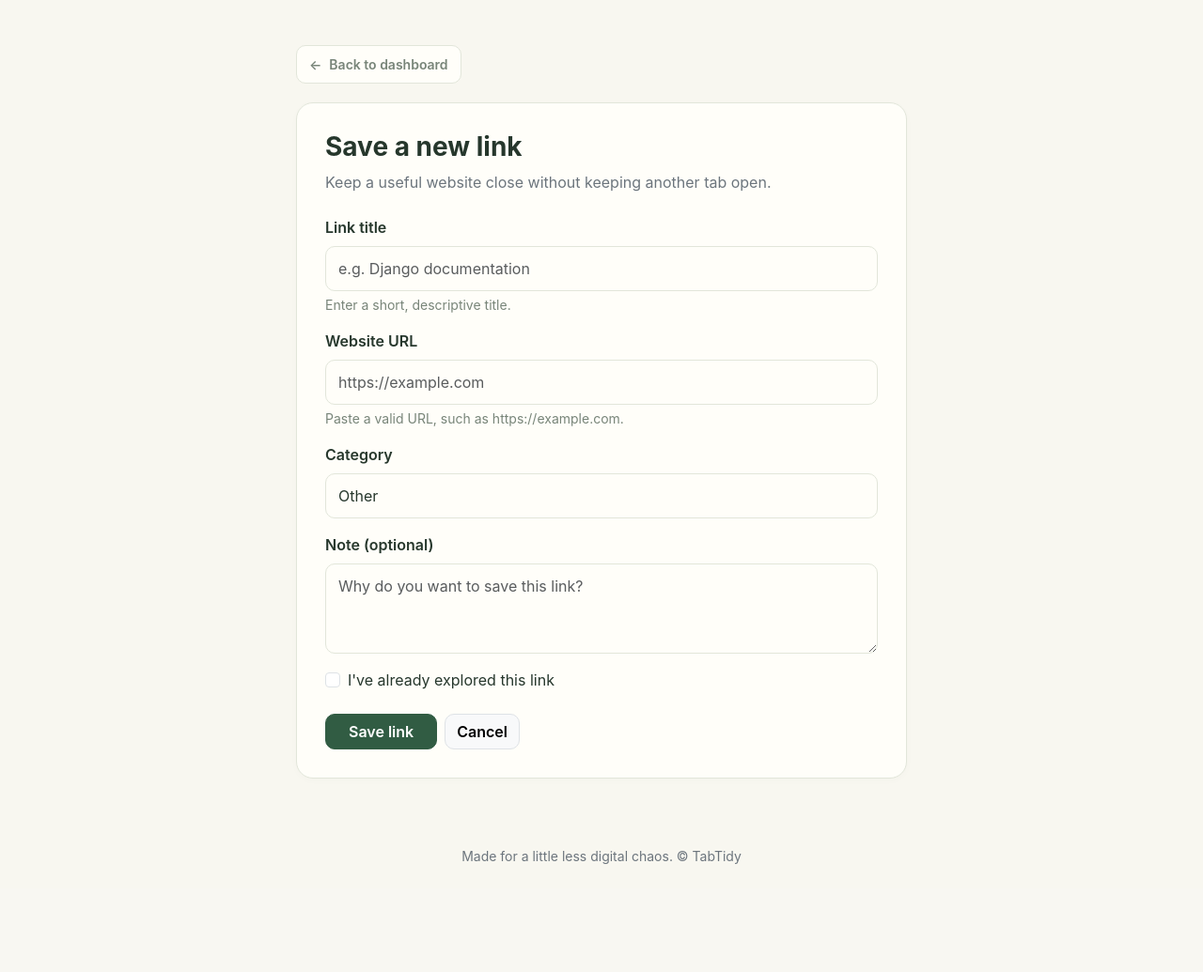
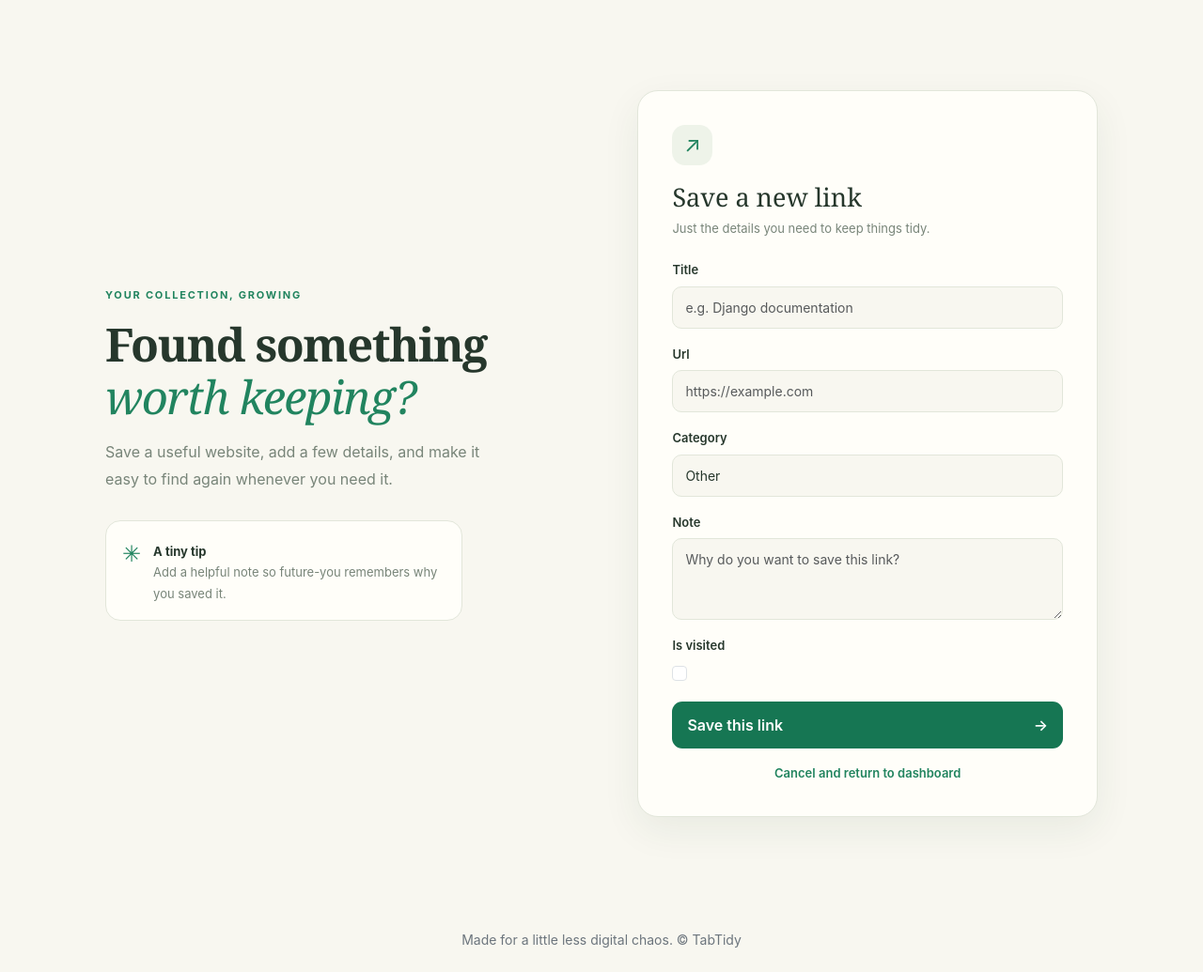
Before and after one commit to garimaa00/tabtidy, a Django app: page /add/ in a window 1280 px wide. Shown: the part 86-1121 px from the top of the page at 94% size. Before the commit the page ends 1006 px from the top, so only its background shows below. Run offline with Django 5.2, Linux system fonts and the light colour scheme; the visitor is signed in with stand-in values (Sample User, id 1).

Commit message:
Update UI

```diff
--- a/links/templates/links/link_form.html
+++ b/links/templates/links/link_form.html
@@ -1,116 +1,60 @@
 
 {% extends 'links/base.html' %}
 
-{% block title %}{{ page_title }} | TabTidy{% endblock %}
+{% block title %}{% if object or link %}Edit link{% else %}Save a link{% endif %} | TabTidy{% endblock %}
 
 {% block content %}
+<div class="editor-layout">
+    <section class="editor-intro">
+        <span class="eyebrow">YOUR COLLECTION, GROWING</span>
 
-<div class="form-wrapper mx-auto">
-    <a href="{% url 'link_list' %}" class="back-link">
-        <span aria-hidden="true">←</span>
-        <span>Back to dashboard</span>
-    </a>
+        <h1>{% if object or link %}Give this link a <em>little refresh.</em>{% else %}Found something <em>worth keeping?</em>{% endif %}</h1>
 
-    <div class="form-card mt-3">
-        <h1 class="h3 fw-bold mb-2">{{ page_title }}</h1>
-        <p class="text-secondary mb-4">
-            Keep a useful website close without keeping another tab open.
-        </p>
+        <p>Save a useful website, add a few details, and make it easy to find again whenever you need it.</p>
 
-        <form method="post" id="link-form" novalidate>
+        <div class="editor-tip">
+            <span>✳</span>
+            <p><strong>A tiny tip</strong><br>
+            Add a helpful note so future-you remembers why you saved it.</p>
+        </div>
+    </section>
+
+    <section class="form-card link-form-card">
+        <div class="form-heading">
+            <span class="form-symbol">↗</span>
+            <h2>{% if object or link %}Edit your link{% else %}Save a new link{% endif %}</h2>
+            <p>Just the details you need to keep things tidy.</p>
+        </div>
+
+        <form method="post" class="tidy-form">
             {% csrf_token %}
 
             {% if form.non_field_errors %}
-                <div class="alert alert-danger">
-                    {{ form.non_field_errors }}
-                </div>
+                <div class="form-alert">{{ form.non_field_errors }}</div>
             {% endif %}
 
-            <div class="mb-3">
-                <label for="{{ form.title.id_for_label }}"
-                       class="form-label fw-semibold">
-                    Link title
-                </label>
+            {% for field in form %}
+                <div class="tidy-field">
+                    <label for="{{ field.id_for_label }}">{{ field.label }}</label>
+                    {{ field }}
 
-                {{ form.title }}
+                    {% if field.help_text %}
+                        <small class="field-help">{{ field.help_text }}</small>
+                    {% endif %}
 
-                <div id="title-message" class="form-text" aria-live="polite">
-                    Enter a short, descriptive title.
+                    {% for error in field.errors %}
+                        <small class="field-error">{{ error }}</small>
+                    {% endfor %}
                 </div>
+            {% endfor %}
 
-                {% for error in form.title.errors %}
-                    <div class="text-danger small mt-1">{{ error }}</div>
-                {% endfor %}
-            </div>
+            <button type="submit" class="form-submit">
+                {% if object or link %}Save changes{% else %}Save this link{% endif %}
+                <span>→</span>
+            </button>
 
-            <div class="mb-3">
-                <label for="{{ form.url.id_for_label }}"
-                       class="form-label fw-semibold">
-                    Website URL
-                </label>
-
-                {{ form.url }}
-
-                <div id="url-message" class="form-text">
-                    Paste a valid URL, such as https://example.com.
-                </div>
-
-                {% for error in form.url.errors %}
-                    <div class="text-danger small mt-1">{{ error }}</div>
-                {% endfor %}
-            </div>
-
-            <div class="mb-3">
-                <label for="{{ form.category.id_for_label }}"
-                       class="form-label fw-semibold">
-                    Category
-                </label>
-
-                {{ form.category }}
-
-                {% for error in form.category.errors %}
-                    <div class="text-danger small mt-1">{{ error }}</div>
-                {% endfor %}
-            </div>
-
-            <div class="mb-3">
-                <label for="{{ form.note.id_for_label }}"
-                       class="form-label fw-semibold">
-                    Note (optional)
-                </label>
-
-                {{ form.note }}
-
-                {% for error in form.note.errors %}
-                    <div class="text-danger small mt-1">{{ error }}</div>
-                {% endfor %}
-            </div>
-
-            <div class="form-check mb-4">
-                {{ form.is_visited }}
-
-                <label class="form-check-label"
-                       for="{{ form.is_visited.id_for_label }}">
-                    I've already explored this link
-                </label>
-
-                {% for error in form.is_visited.errors %}
-                    <div class="text-danger small mt-1">{{ error }}</div>
-                {% endfor %}
-            </div>
-
-            <div class="d-flex gap-2">
-                <button type="submit" class="btn btn-primary px-4">
-                    Save link
-                </button>
-
-                <a href="{% url 'link_list' %}"
-                   class="btn btn-light border">
-                    Cancel
-                </a>
-            </div>
+            <a href="{% url 'link_list' %}" class="form-cancel">Cancel and return to dashboard</a>
         </form>
-    </div>
+    </section>
 </div>
-
 {% endblock %}
--- a/static/css/style.css
+++ b/static/css/style.css
@@ -46,8 +46,6 @@ a {
     color: var(--text);
 }
 
-/* Navbar */
-
 .navbar {
     background: var(--surface);
     border-bottom: 1px solid var(--border);
@@ -85,8 +83,6 @@ a {
 .navbar .nav-link.active {
     color: var(--accent);
 }
-
-/* Buttons */
 
 .btn {
     border-radius: 10px;
@@ -126,8 +122,6 @@ a {
 .text-primary {
     color: var(--accent) !important;
 }
-
-/* Main cards */
 
 .stat-card,
 .link-card,
@@ -174,8 +168,6 @@ a {
     background: var(--surface);
 }
 
-/* Category labels */
-
 .category-badge {
     display: inline-flex;
     align-items: center;
@@ -189,8 +181,6 @@ a {
     letter-spacing: 0.1px;
 }
 
-/* Website links */
-
 .link-url {
     color: var(--accent);
     font-size: 13px;
@@ -202,8 +192,6 @@ a {
     color: var(--accent-dark);
     text-decoration: underline;
 }
-
-/* Progress indicators */
 
 .progress {
     height: 9px;
@@ -223,8 +211,6 @@ a {
     font-weight: 800;
     letter-spacing: -0.8px;
 }
-
-/* Exploration chart */
 
 .exploration-chart {
     display: flex;
@@ -321,8 +307,6 @@ a {
     background: #9aab91;
 }
 
-/* Back navigation */
-
 .back-link {
     display: inline-flex;
     align-items: center;
@@ -344,7 +328,6 @@ a {
     transform: translateX(-2px);
 }
 
-/* Add and edit forms */
 
 .form-wrapper {
     max-width: 650px;
@@ -387,8 +370,6 @@ a {
     font-size: 13px;
 }
 
-/* Soft validation */
-
 .form-control.is-invalid,
 .form-select.is-invalid,
 .form-card input.is-invalid,
@@ -412,8 +393,6 @@ a {
     color: #4d8558 !important;
 }
 
-/* Empty state */
-
 .empty-state {
     padding: 60px 20px;
     border: 1px dashed #c4d0bc;
@@ -433,8 +412,6 @@ a {
     color: var(--accent);
     font-size: 26px;
 }
-
-/* Login and registration */
 
 .auth-page {
     display: flex;
@@ -554,8 +531,6 @@ a {
     font-weight: 700;
 }
 
-/* Dark mode surfaces */
-
 :root[data-theme="dark"] .navbar,
 :root[data-theme="dark"] .card,
 :root[data-theme="dark"] .dropdown-menu,
@@ -625,8 +600,6 @@ a {
     color: var(--text);
 }
 
-/* Responsive */
-
 @media (max-width: 576px) {
     .stat-card,
     .link-card,
@@ -672,8 +645,6 @@ a {
     }
 }
 
-
-/* Editorial dashboard */
 
 .dashboard-hero {
     position: relative;
@@ -793,8 +764,6 @@ a {
     line-height: 1.5;
 }
 
-/* Statistics */
-
 .stat-card {
     position: relative;
     overflow: hidden;
@@ -850,8 +819,6 @@ a {
 .stat-explored {
     background: linear-gradient(145deg, var(--surface), var(--surface-soft));
 }
-
-/* Progress panel */
 
 .progress-panel {
     padding: 29px;
@@ -924,8 +891,6 @@ a {
     line-height: 1.6;
 }
 
-/* Collection */
-
 .collection-section {
     margin-top: 10px;
 }
@@ -973,8 +938,6 @@ a {
 .filter-button {
     min-height: 43px;
 }
-
-/* Link cards */
 
 .collection-link-card {
     gap: 0;
@@ -1390,3 +1353,237 @@ a {
     color: #fff;
     font-size: 23px;
 }
+
+.auth-layout,
+.editor-layout {
+    display: grid;
+    grid-template-columns: 1fr 1fr;
+    gap: clamp(28px, 6vw, 80px);
+    align-items: center;
+    max-width: 1080px;
+    margin: 48px auto;
+    padding: 0 12px;
+}
+
+.auth-intro h1,
+.editor-intro h1 {
+    max-width: 480px;
+    margin: 16px 0;
+    color: var(--text);
+    font-family: Georgia, "Times New Roman", serif;
+    font-size: clamp(34px, 4vw, 49px);
+    font-weight: 600;
+    line-height: 1.15;
+    letter-spacing: -1.5px;
+}
+
+.auth-intro h1 em,
+.editor-intro h1 em {
+    color: #21845f;
+    font-weight: 500;
+}
+
+.auth-intro > p,
+.editor-intro > p {
+    max-width: 420px;
+    color: var(--muted);
+    line-height: 1.8;
+}
+
+.eyebrow {
+    color: #21845f;
+    font-size: 11px;
+    font-weight: 700;
+    letter-spacing: 1.8px;
+}
+
+.auth-note,
+.editor-tip {
+    display: flex;
+    align-items: flex-start;
+    gap: 13px;
+    max-width: 380px;
+    margin-top: 30px;
+    padding: 17px;
+    border: 1px solid var(--border);
+    border-radius: 16px;
+    background: var(--surface);
+}
+
+.auth-note-icon,
+.editor-tip > span {
+    color: #21845f;
+    font-size: 24px;
+}
+
+.auth-note strong,
+.editor-tip strong {
+    color: var(--text);
+}
+
+.auth-note p,
+.editor-tip p {
+    margin: 4px 0 0;
+    color: var(--muted);
+    font-size: 13px;
+    line-height: 1.7;
+}
+
+.form-card {
+    padding: clamp(22px, 4vw, 36px);
+    border: 1px solid var(--border);
+    border-radius: 22px;
+    background: var(--surface);
+    box-shadow: 0 14px 40px rgba(25, 70, 48, 0.07);
+}
+
+.form-heading {
+    margin-bottom: 25px;
+}
+
+.form-symbol {
+    display: grid;
+    place-items: center;
+    width: 43px;
+    height: 43px;
+    margin-bottom: 18px;
+    border-radius: 14px;
+    background: var(--surface-soft);
+    color: #21845f;
+    font-size: 23px;
+}
+
+.form-heading h2 {
+    margin-bottom: 7px;
+    color: var(--text);
+    font-family: Georgia, "Times New Roman", serif;
+    font-size: 27px;
+}
+
+.form-heading p,
+.form-footer {
+    color: var(--muted);
+    font-size: 13px;
+}
+
+.tidy-form p {
+    margin-bottom: 17px;
+}
+
+.tidy-form label,
+.tidy-field label {
+    display: block;
+    margin-bottom: 7px;
+    color: var(--text);
+    font-size: 13px;
+    font-weight: 600;
+}
+
+.tidy-form input:not([type="checkbox"]):not([type="hidden"]),
+.tidy-form select,
+.tidy-form textarea {
+    display: block;
+    width: 100%;
+    padding: 11px 13px;
+    border: 1px solid var(--border);
+    border-radius: 10px;
+    background: var(--page);
+    color: var(--text);
+    font: inherit;
+    font-size: 14px;
+}
+
+.tidy-form input:focus,
+.tidy-form select:focus,
+.tidy-form textarea:focus {
+    border-color: #21845f;
+    outline: 3px solid rgba(33, 132, 95, 0.12);
+}
+
+.tidy-form ul {
+    padding-left: 19px;
+    color: var(--muted);
+    font-size: 12px;
+}
+
+.tidy-field {
+    margin-bottom: 18px;
+}
+
+.field-help {
+    display: block;
+    margin-top: 5px;
+    color: var(--muted);
+    font-size: 12px;
+}
+
+.field-error,
+.form-alert {
+    display: block;
+    margin-top: 6px;
+    color: #dc5353;
+    font-size: 12px;
+}
+
+.form-alert {
+    margin-bottom: 16px;
+}
+
+.form-submit {
+    display: flex;
+    align-items: center;
+    justify-content: space-between;
+    width: 100%;
+    margin-top: 8px;
+    padding: 13px 16px;
+    border: 0;
+    border-radius: 11px;
+    background: #167653;
+    color: #fff;
+    font-weight: 600;
+    cursor: pointer;
+    transition: background 0.2s, transform 0.2s;
+}
+
+.form-submit:hover {
+    transform: translateY(-1px);
+    background: #105c40;
+}
+
+.form-footer {
+    margin: 20px 0 0;
+    text-align: center;
+}
+
+.form-footer a,
+.form-cancel {
+    color: #21845f;
+    font-weight: 600;
+    text-decoration: none;
+}
+
+.form-cancel {
+    display: block;
+    margin-top: 17px;
+    text-align: center;
+    font-size: 13px;
+}
+
+@media (max-width: 768px) {
+    .auth-layout,
+    .editor-layout {
+        grid-template-columns: 1fr;
+        gap: 25px;
+        margin: 28px auto;
+    }
+
+    .auth-intro h1,
+    .editor-intro h1 {
+        font-size: 36px;
+    }
+
+    .auth-note,
+    .editor-tip {
+        margin-top: 20px;
+    }
+}
```
Also changed, not shown: links/templates/links/login.html (+31 -43 lines), links/templates/links/register.html (+40 -41 lines).
